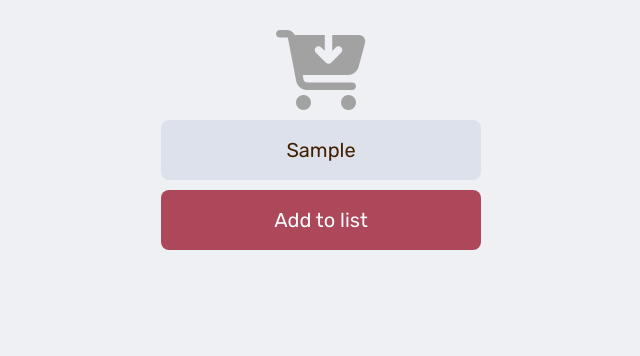
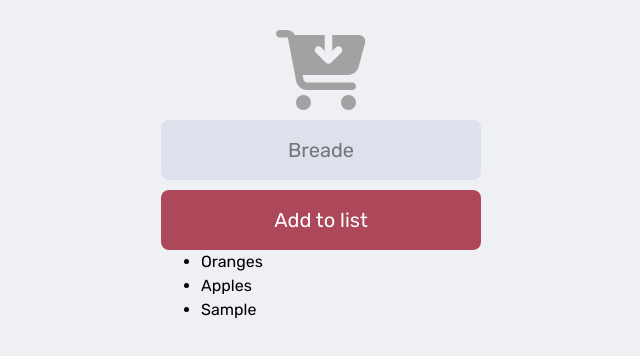
Before and after one commit to Salman-sajib/shopping-list-app-vanilla-javaScript, a website built with Vite: page index.html in a window 1280 px wide. Both pictures are taken after typing "Sample" into the empty fields and a click on the button "Add to list". Shown: the whole page, without its empty margins (319-959 px from the left). Built offline with nearby package versions, Linux system fonts and the light colour scheme; some packages are replaced by stand-ins of ours.

Commit message:
added the functionality to add the item dynamically to the list

```diff
--- a/index.html
+++ b/index.html
@@ -29,6 +29,10 @@
       <i class="fa-solid fa-cart-arrow-down"></i>
       <input type="text" id="input-field" placeholder="Breade" />
       <button id="add-button">Add to list</button>
+      <ul id="shopping-list">
+        <li>Oranges</li>
+        <li>Apples</li>
+      </ul>
     </div>
 
     <!-- Scripts -->
--- a/main.js
+++ b/main.js
@@ -2,7 +2,6 @@
 import './style.css';
 
 // Add firebase
-
 import { initializeApp } from 'firebase/app';
 import { getDatabase, ref, push, onValue, remove } from 'firebase/database';
 
@@ -14,15 +13,20 @@ const appSettings = {
 const app = initializeApp(appSettings);
 const database = getDatabase(app);
 const shoppingListInDB = ref(database, 'shoppingList');
-
 // ====================
 
 // Global variables
 const inputField = document.querySelector('#input-field');
 const addToListBtn = document.querySelector('#add-button');
+const shoppingList = document.querySelector('#shopping-list');
 
 addToListBtn.addEventListener('click', (e) => {
+  let listItem = document.createElement('li');
   let inputValue = inputField.value;
+  let text = document.createTextNode(inputValue);
+  listItem.appendChild(text);
+  shoppingList.appendChild(listItem);
+
   push(shoppingListInDB, inputValue);
-  console.log(`${inputValue} added to database`);
+  inputField.value = '';
 });
```
